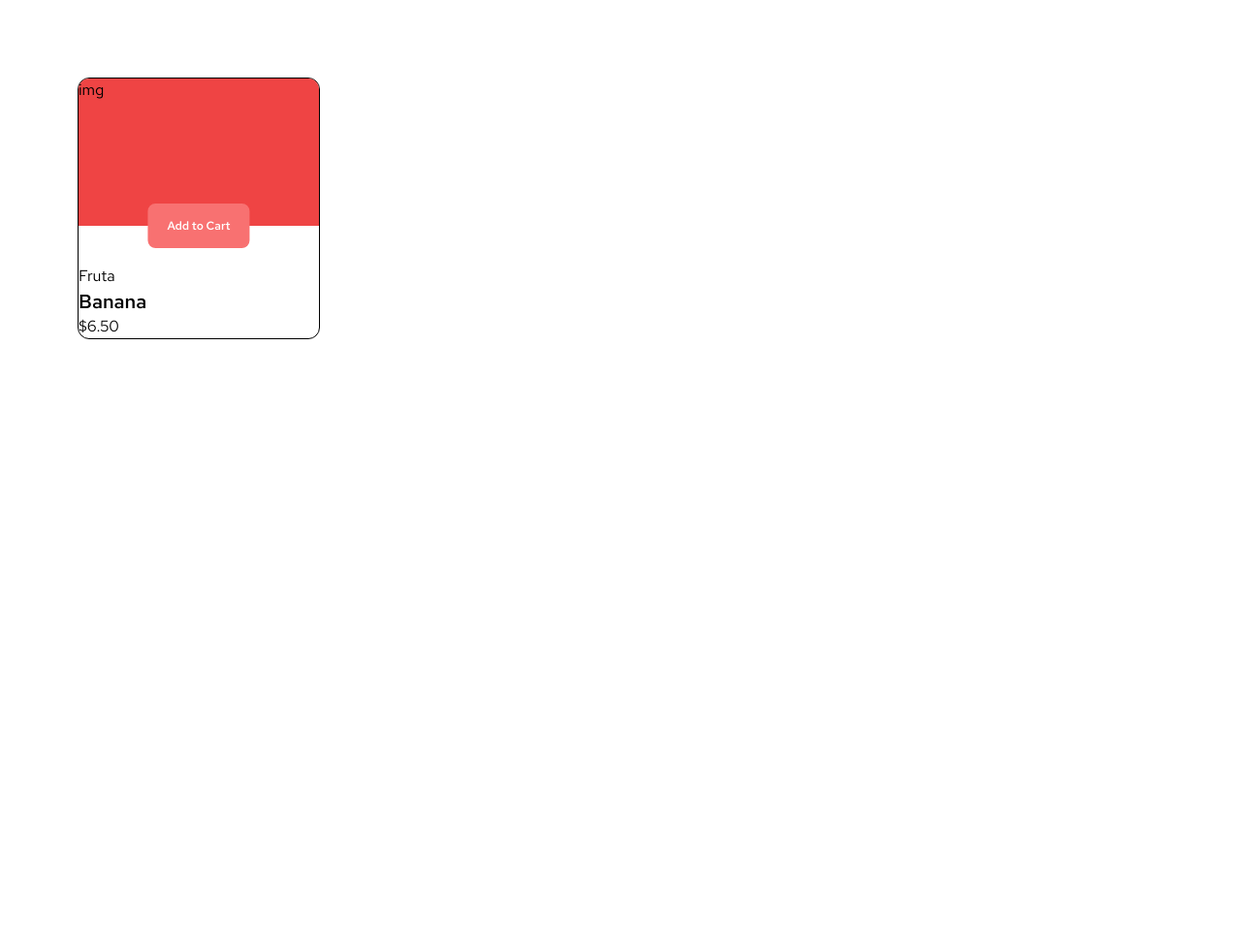
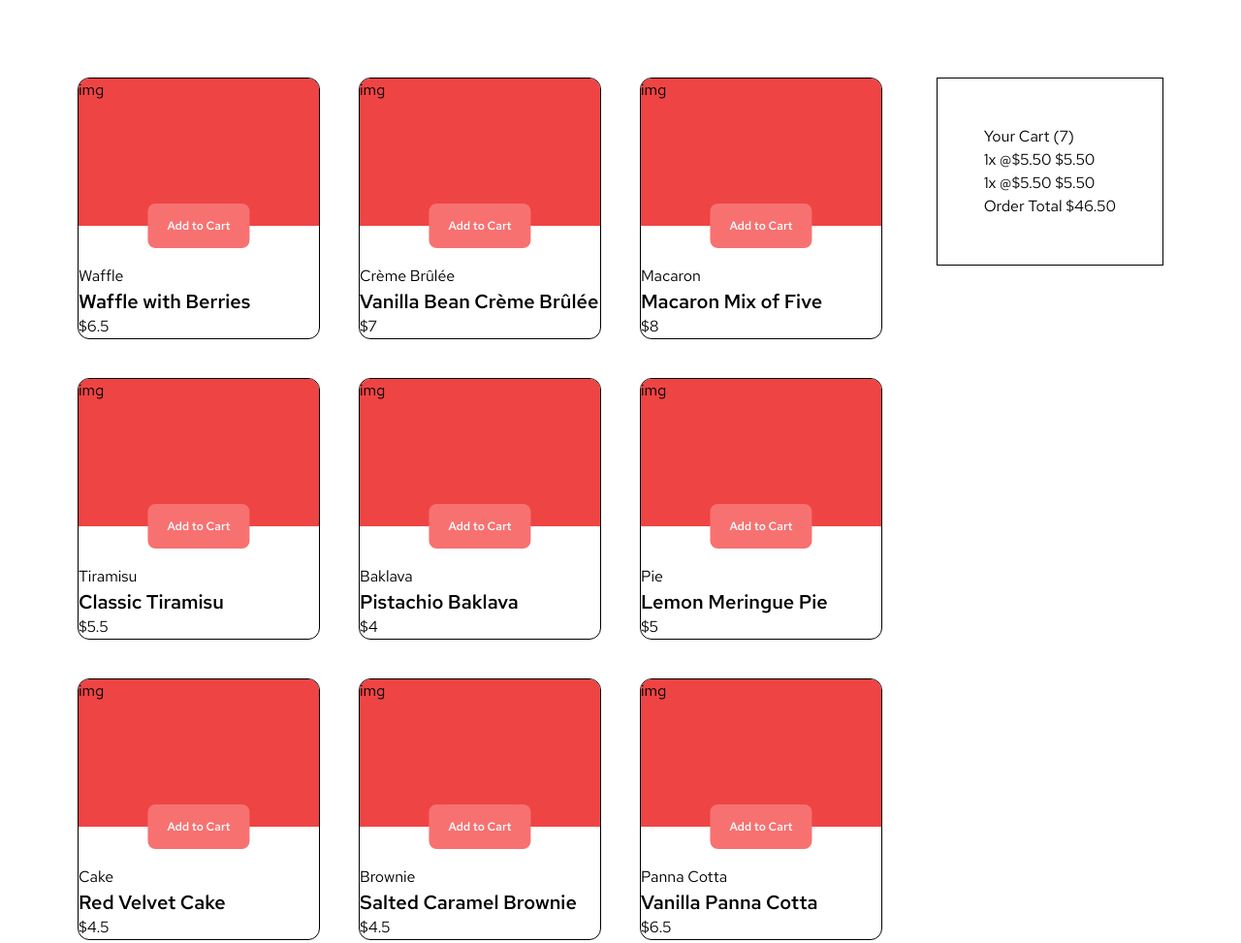
Before and after one commit to softexrecifepe/product-list-with-cart-web, a website built with Vite: page index.html in a window 1280 px wide. Shown: the whole page at 97% size. Before the commit the page ends 800 px from the top, so only its background shows below. Built offline with nearby package versions, Linux system fonts and the light colour scheme.

Commit message:
feat: implementa a renderização dinâmica de produtos

```diff
--- a/index.html
+++ b/index.html
@@ -13,12 +13,16 @@
 </head>
 
 <body>
-  <main class="p-20">
+  <main class="p-20 flex justify-between">
+    <!-- componente `Product List` -->
+    <ul id="product-list" class="grid grid-cols-3 gap-10">
       <!-- componente `Product` -->
+      <!-- <li>
         <div class="rounded-xl overflow-hidden flex flex-col border border-black h-[270px] w-[250px]">
           <div class="mb-10 relative h-full bg-red-500">
             <div class="">img</div>
-        <button type="button" class="button rounded-lg text-white font-medium text-xs bg-red-400">Add to Cart</button>
+            <button type="button" class="button rounded-lg text-white font-medium text-xs bg-red-400">Add to
+              Cart</button>
           </div>
 
           <div class="flex flex-col">
@@ -27,7 +31,34 @@
             <span class="product-price">$6.50</span>
           </div>
         </div>
+      </li> -->
+    </ul>
+
+    <!-- componente `Cart` -->
+    <div class="flex flex-col h-fit border border-black p-12">
+      <h2>Your Cart (7)</h2>
+      <ul>
+        <li>
+          <span>1x</span>
+          <span>@$5.50</span>
+          <span>$5.50</span>
+        </li>
+        <li>
+          <span>1x</span>
+          <span>@$5.50</span>
+          <span>$5.50</span>
+        </li>
+      </ul>
+
+      <div>
+        <span>Order Total</span>
+        <span>$46.50</span>
+      </div>
+    </div>
+
   </main>
+
+  <script type="module" src="./src/app.ts"></script>
 
 </body>
 
--- a/src/app.ts
+++ b/src/app.ts
@@ -7,6 +7,16 @@ import { Product } from "./entities/product";
 import data from "../data.json";
 import { Cart } from "./entities/cart";
 
+for (const product of data) {
+  new Product(
+    product.name,
+    product.category,
+    product.price,
+    product.image.desktop
+  ).toHTML();
+}
+
+/*
 const product1 = new Product("Banana", "Fruta", 10, "http://example.com");
 product1.incrementQuantity();
 product1.incrementQuantity();
@@ -19,3 +29,4 @@ console.log(Cart);
 
 Cart.removeProduct(product2);
 console.log(Cart);
+*/
--- a/src/entities/cart.ts
+++ b/src/entities/cart.ts
@@ -29,6 +29,7 @@ export class Cart {
     }
 
     this.calculateTotal();
+    console.log(Cart._products);
   }
 
   static get products() {
--- a/src/entities/product.ts
+++ b/src/entities/product.ts
@@ -15,6 +15,40 @@ export class Product {
     this._category = category;
     this._price = price;
     this._imageUrl = imageUrl;
+  }
+
+  toHTML() {
+    const productListHTML = document.getElementById("product-list");
+
+    if (!productListHTML) return;
+
+    const productHTML = document.createElement("li");
+    productHTML.id = this._id;
+
+    productHTML.innerHTML = `
+        <div class="rounded-xl overflow-hidden flex flex-col border border-black h-[270px] w-[250px]">
+          <div class="mb-10 relative h-full bg-red-500">
+            <div class="">img</div>
+            <button id="button-add-to-cart" type="button" class="button rounded-lg text-white font-medium text-xs bg-red-400">Add to
+              Cart</button>
+          </div>
+
+          <div class="flex flex-col">
+            <span class="product-category">${this._category}</span>
+            <span class="product-name text-xl font-medium">${this._name}</span>
+            <span class="product-price">$${this._price}</span>
+          </div>
+        </div>
+    `;
+
+    const buttonAddToCartHTML = productHTML.querySelector(
+      "#button-add-to-cart"
+    );
+    buttonAddToCartHTML?.addEventListener("click", () =>
+      this.incrementQuantity()
+    );
+
+    productListHTML.appendChild(productHTML);
   }
 
   get id() {
@@ -36,6 +70,7 @@ export class Product {
   incrementQuantity() {
     this._quantity++;
     this.calculateTotal();
+    // console.log(`quantity:`, this._quantity);
 
     Cart.addToCart(this);
   }
```
Lines whose indentation alone changed are shown as unchanged.
